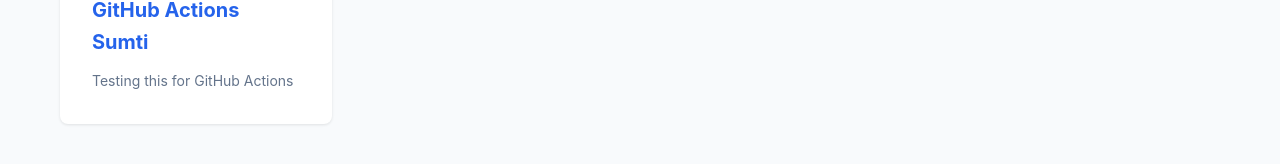
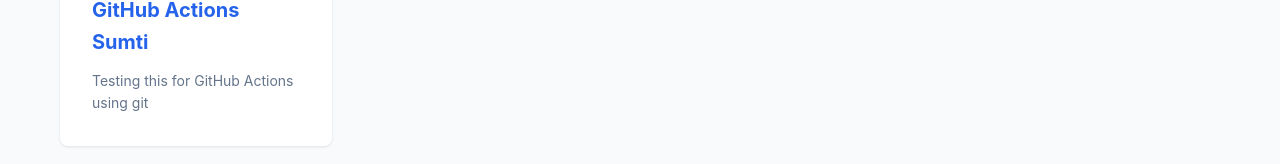
Before and after one commit to mehtasumti/LSINT-Frontend, a Next.js app: page / in a window 1280 px wide. Shown: the part 784-948 px from the top of the page. Built offline with nearby package versions, Linux system fonts and the light colour scheme; no server answers.

Commit message:
Testing GitHub Actions Sumti

```diff
--- a/pages/index.js
+++ b/pages/index.js
@@ -48,7 +48,7 @@
         </div>
         <div className={styles.featureCard}>
           <h3>GitHub Actions Sumti</h3>
-          <p>Testing this for GitHub Actions</p>
+          <p>Testing this for GitHub Actions using git</p>
         </div>
       </div>
     </div>
```
